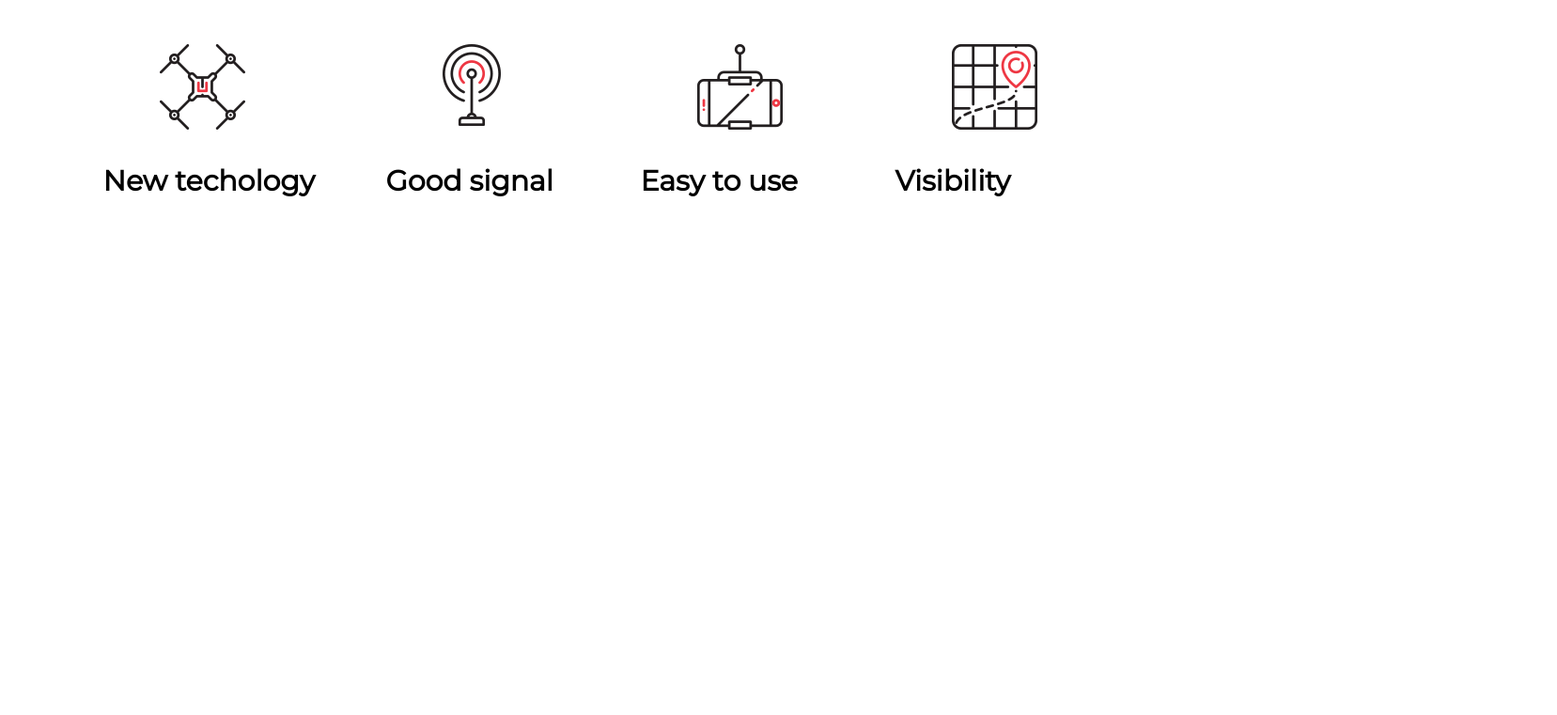
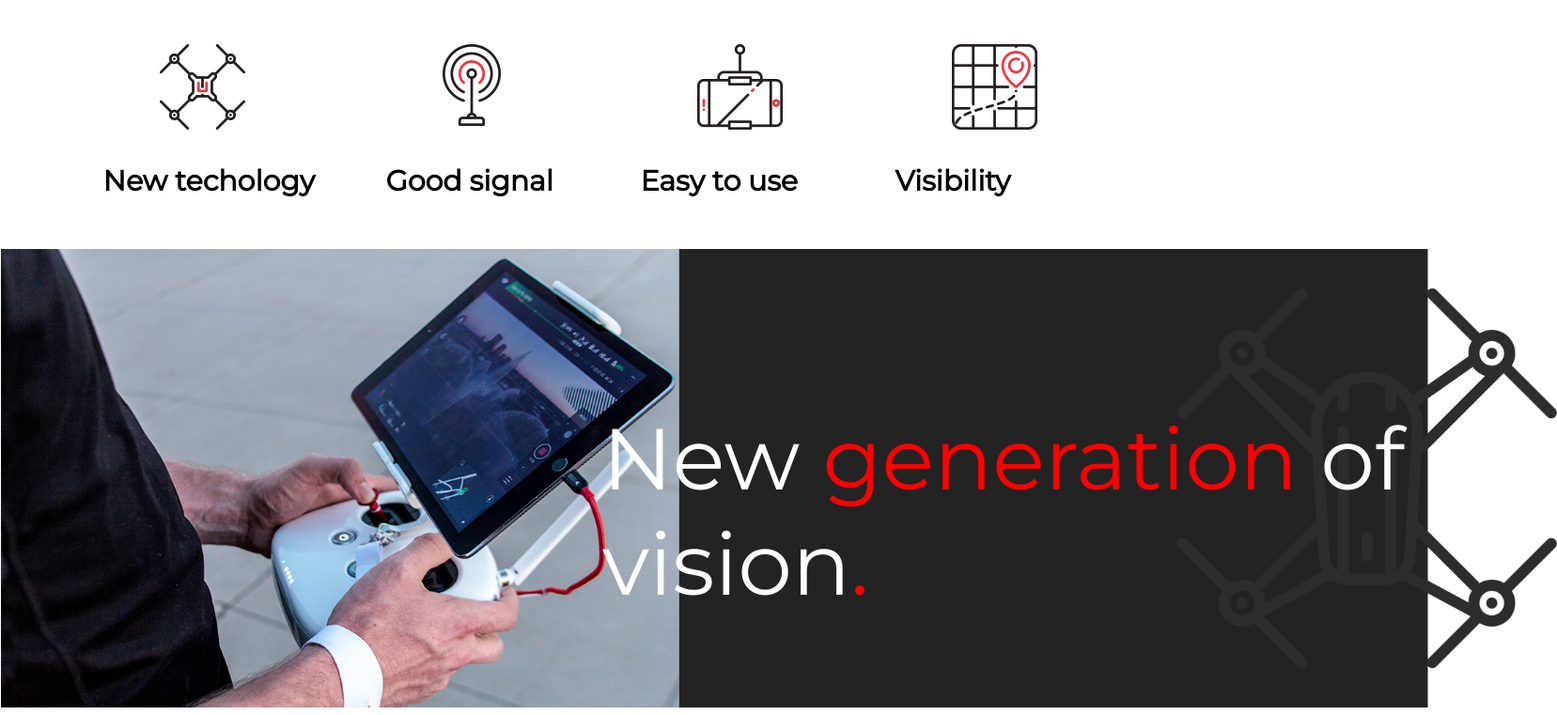
Before and after one commit to mishaHool/mars, a plain HTML site: page index.html in a window 1280 px wide. Shown: the part 1298-2059 px from the top of the page at 94% size, 1657 px wide, since content can reach past the window. Before the commit the page ends 1571 px from the top, so only its background shows below. Drawn offline with Linux system fonts and the light colour scheme.

Commit message:
generation

```diff
--- a/index.html
+++ b/index.html
@@ -47,5 +47,11 @@
             <div class="fou"></div>
         </div>
     </div>
+    <div class="generation">
+        <div class="txt">New <span>generation</span> of<br>
+        vision<span>.</span>
+    </div>
+
+    </div>
 </body>
 </html>
--- a/style.css
+++ b/style.css
@@ -170,3 +170,19 @@ html{
     font-weight: bold;
     margin-left: -60px;
 }
+.generation{
+    width: 1656px;
+    height: 321px;
+    background: url("img/generation.png") no-repeat;
+    background-size: contain;
+    margin: 0 auto;
+    padding-top: 167px;
+}
+.txt{
+    font-size: 92px;
+    color: white;
+    margin-left: 640px;
+}
+span{
+    color: red;
+}
```
Also changed, not shown: img/generation.png (added).
